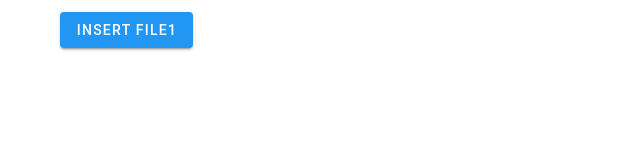
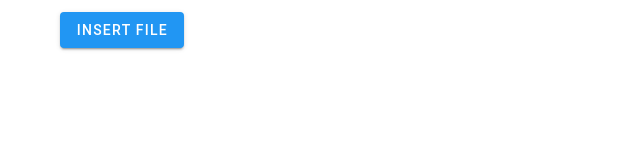
Before and after one commit to alijahanpak/handy-uploader, a Vue app: page / in a window 1280 px wide. Shown: the top 160 px of the page, without its empty margins (0-640 px from the left). Built offline with nearby package versions, Linux system fonts and the light colour scheme; the HTML template or start-up script is replaced by a standard one.

Commit message:
update lanquage.js  2020-08-11

```diff
--- a/package.json
+++ b/package.json
@@ -1,6 +1,6 @@
 {
   "name": "handy-uploader",
-  "version": "1.1.1",
+  "version": "1.1.2",
   "description": "Complete and simple file uploader with image compressor in Vue.js. Choice Theme : Thumbnail, Simple, Table, Add custom fields, Image compressor, Manage files count, Manage files size, Multi language support , ...",
   "author": "ali jahanpak",
   "license": "MIT",
--- a/src/App.vue
+++ b/src/App.vue
@@ -12,8 +12,7 @@
         :changeFileName="true"
         :addFileDescription="true"
         :addFileTag="true"
-        :lang= "'custom'"
-        :customLang="customLang"
+        :lang= "'en'"
         :tags= "['Tag 1', 'Tag 2', 'Tag 3', 'Tag 4']"
       >
       </handy-uploader>
--- a/src/components/language.js
+++ b/src/components/language.js
@@ -4,6 +4,7 @@ export default{
     insertNewFile: 'Insert New File',
     add: 'Add',
     delete: 'Delete',
+    edit: 'Edit',
     deleteDialog:{
       message: 'Are you sure you want to delete the file?',
       cancel: 'cancel',
@@ -33,6 +34,7 @@ export default{
     insertNewFile: 'افزودن فایل جدید',
     add: 'افزودن',
     delete: 'حذف',
+    edit: 'ویرایش',
     deleteDialog:{
       message: 'آیا برای حذف فایل اطمینان دارید؟',
       cancel: 'لغو',
@@ -61,6 +63,7 @@ export default{
     insertNewFile: 'Insérer un nouveau fichier',
     add: 'Ajouter',
     delete: 'Supprimer',
+    edit: 'Éditer',
     deleteDialog:{
       message: 'Voulez-vous vraiment supprimer le fichier?',
       cancel: 'Annuler',
@@ -89,6 +92,7 @@ export default{
     insertNewFile: '插入新文件',
     add: '加',
     delete: '删除',
+    edit: '编辑',
     deleteDialog:{
       message: '您确定要删除文件吗?',
       cancel: '取消',
@@ -117,6 +121,7 @@ export default{
     insertNewFile: 'إدراج ملف جديد',
     add: 'أضف',
     delete: 'حذف',
+    edit: 'تعديل',
     deleteDialog:{
       message: 'هل أنت متأكد أنك تريد حذف الملف؟',
       cancel: 'إلغاء',
```
